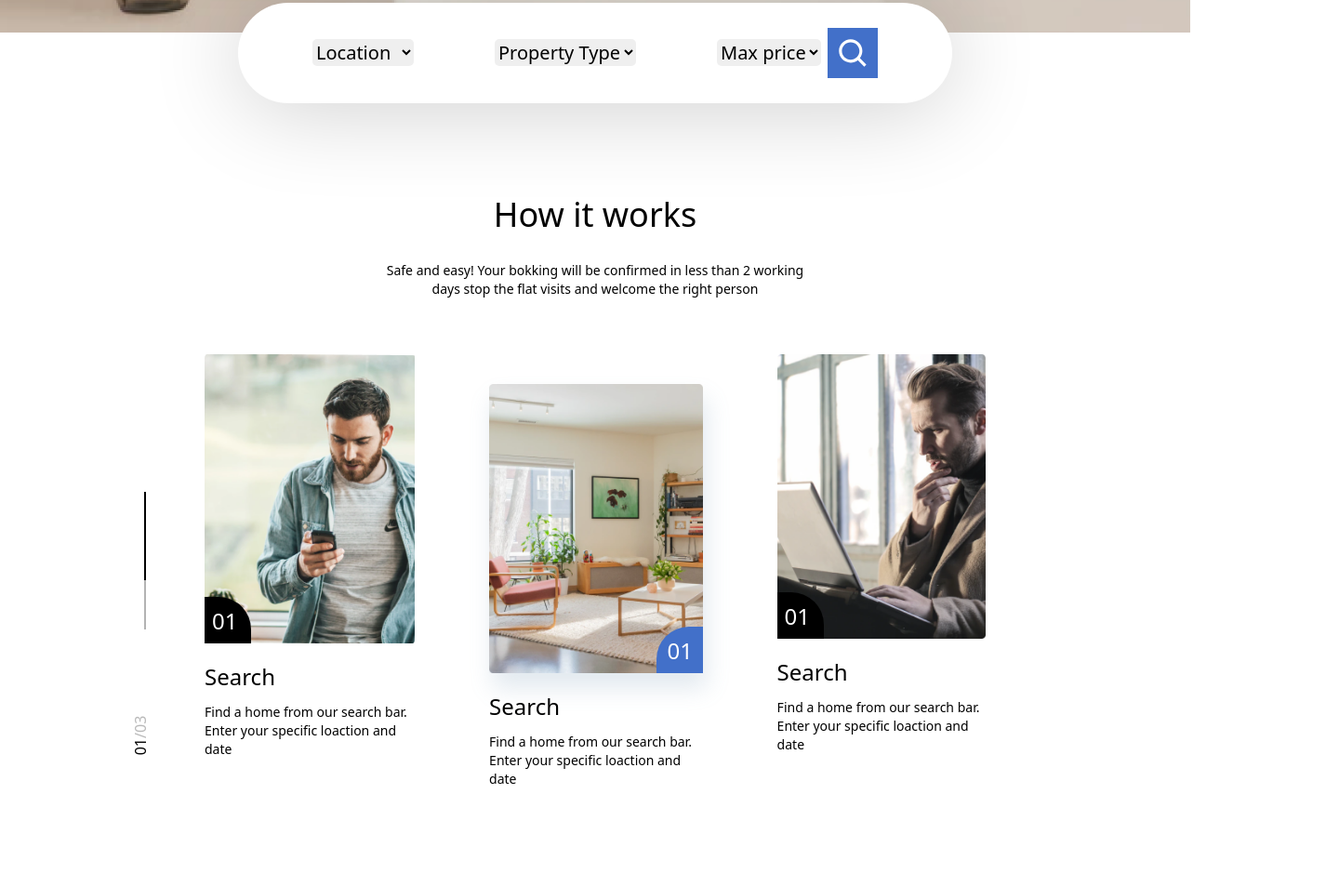
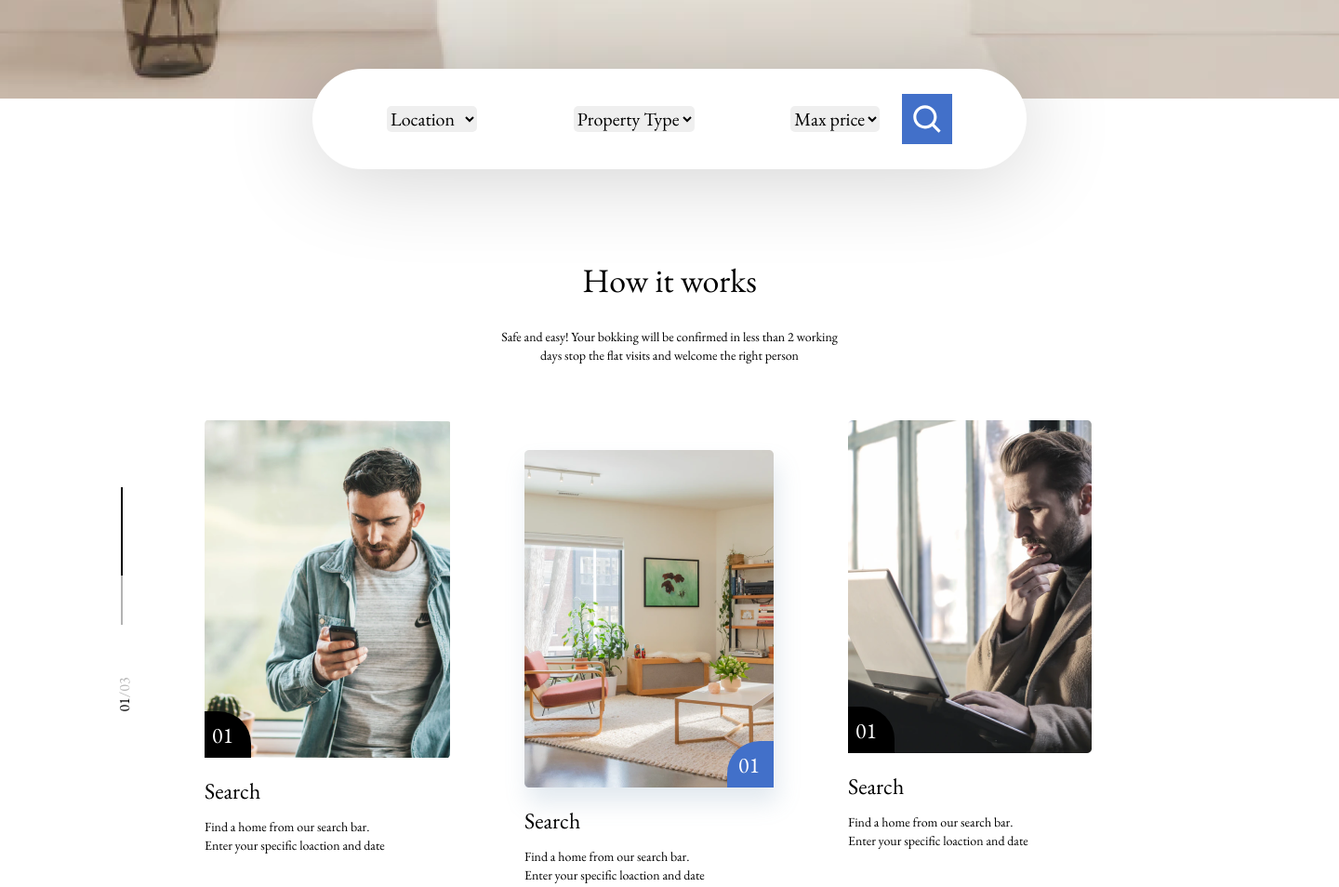
Before and after one commit to Michalskii/Dremo-final, a plain HTML site: page index.html in a window 1280 px wide. Shown: the part 871-1825 px from the top of the page at 93% size, 1440 px wide, since content can reach past the window. Drawn offline with nearby package versions, Linux system fonts and the light colour scheme.

Commit message:
Wider screen margins added

```diff
--- a/index.html
+++ b/index.html
@@ -19,7 +19,7 @@
       };
     </script>
   </head>
-
+<div class="mainBody">
   <body class="font-poppins">
     <!-- Menu-->
     <div>
@@ -119,22 +119,11 @@
         days stop the flat visits and welcome the right person
       </h2>
 
-      <!-- Vertical line-->
-      <div class="vertical-line2"></div>
-      <div class="vertical-line"></div>
-      <div
-        class="flex display-inline justify-items-start absolute left-[130px] top-[1650px]"
-      >
-        <div class="-rotate-90">
-          <span class="font-medium"
-            >01<span class="text-neutral-500/50">/03</span></span
-          >
-        </div>
-      </div>
+
 
       <!-- Gallery-->
 
-      <div class="flex flex-row pl-[220px] pr-[220px] pt-[60px]">
+      <div class="flex flex-row pl-[220px] pr-[220px] pt-[60px] relative">
         <div class="flex basis 9/12 items-start space-x-20">
           <div class="flex flex-col justify-start relative">
             <div class="relative">
@@ -190,6 +179,19 @@
             </div>
           </div>
         </div>
+
+      <div class="vertical-line2"></div>
+      <div class="vertical-line"></div>
+      <div
+        class="flex display-inline justify-items-start absolute left-[8%] top-[65%]"
+      >
+        <div class="-rotate-90">
+          <span class="font-medium"
+            >01<span class="text-neutral-500/50">/03</span></span
+          >
+        </div>
+      </div>
+
       </div>
 
       <div class="flex flex-row pt-[150px] justify-between">
@@ -764,5 +766,6 @@
         @ 2020- Made with by Mahadi
       </p>
     </footer>
+  </div>
   </body>
 </html>
--- a/styles.css
+++ b/styles.css
@@ -1,15 +1,26 @@
+@import url("https://fonts.googleapis.com/css2?family=EB+Garamond&display=swap");
+
+.mainBody {
+  width: 1440px;
+}
+@media (min-width: 1440px) {
+  .mainBody {
+    margin: auto;
+  }
+}
 * {
   padding: 0;
   margin: 0;
   box-sizing: border-box;
+  font-family: "EB Garamond", serif;
 }
 
 div.vertical-line {
   border-left: 2px solid black;
   height: 95px;
   position: absolute;
-  left: 155px;
-  top: 1400px;
+  left: 9%;
+  top: 25%;
   transform: translateY(90deg);
 }
 
@@ -17,8 +28,8 @@ div.vertical-line2 {
   border-left: 2px solid rgb(179, 179, 179);
   height: 148px;
   position: absolute;
-  left: 155px;
-  top: 1400px;
+  left: 9%;
+  top: 25%;
   transform: translateY(90deg);
 }
 
@@ -85,5 +96,4 @@ select option:hover {
 }
 li:hover {
   font-weight: 500;
-
 }
```
